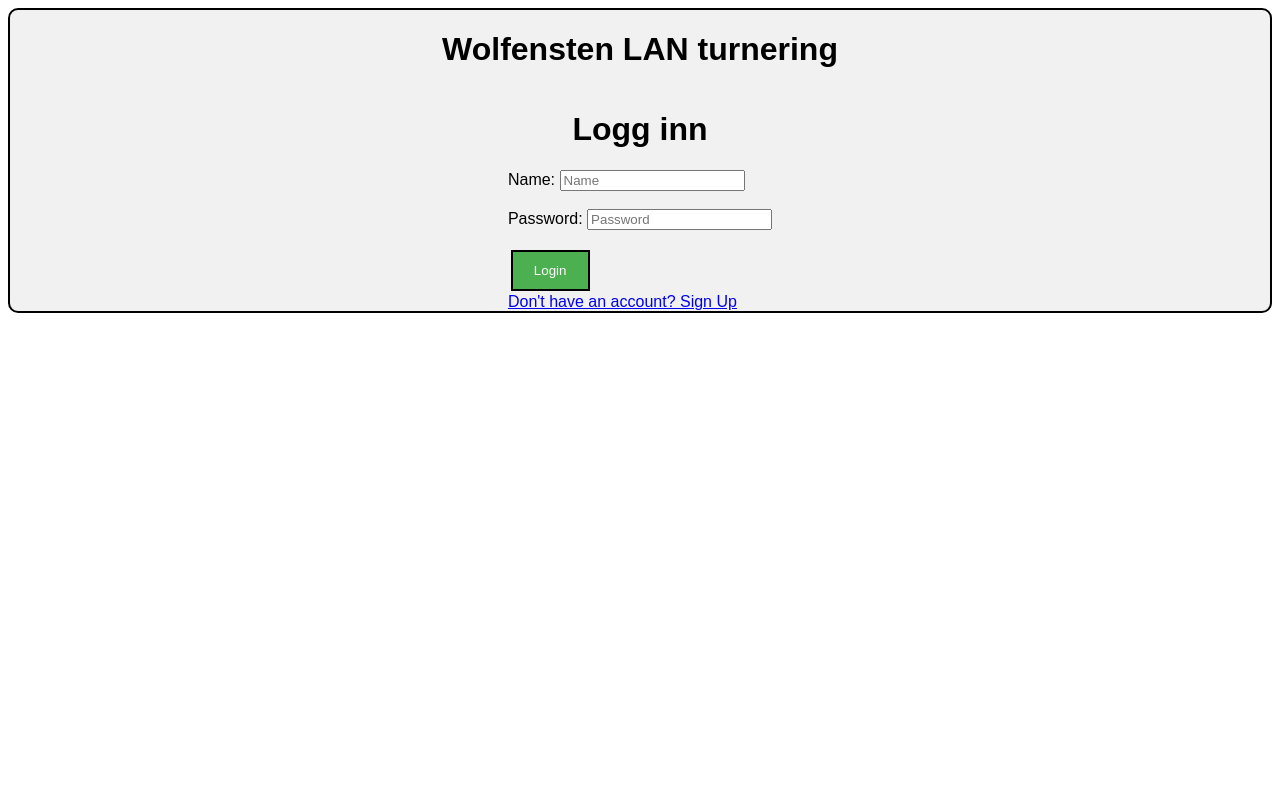
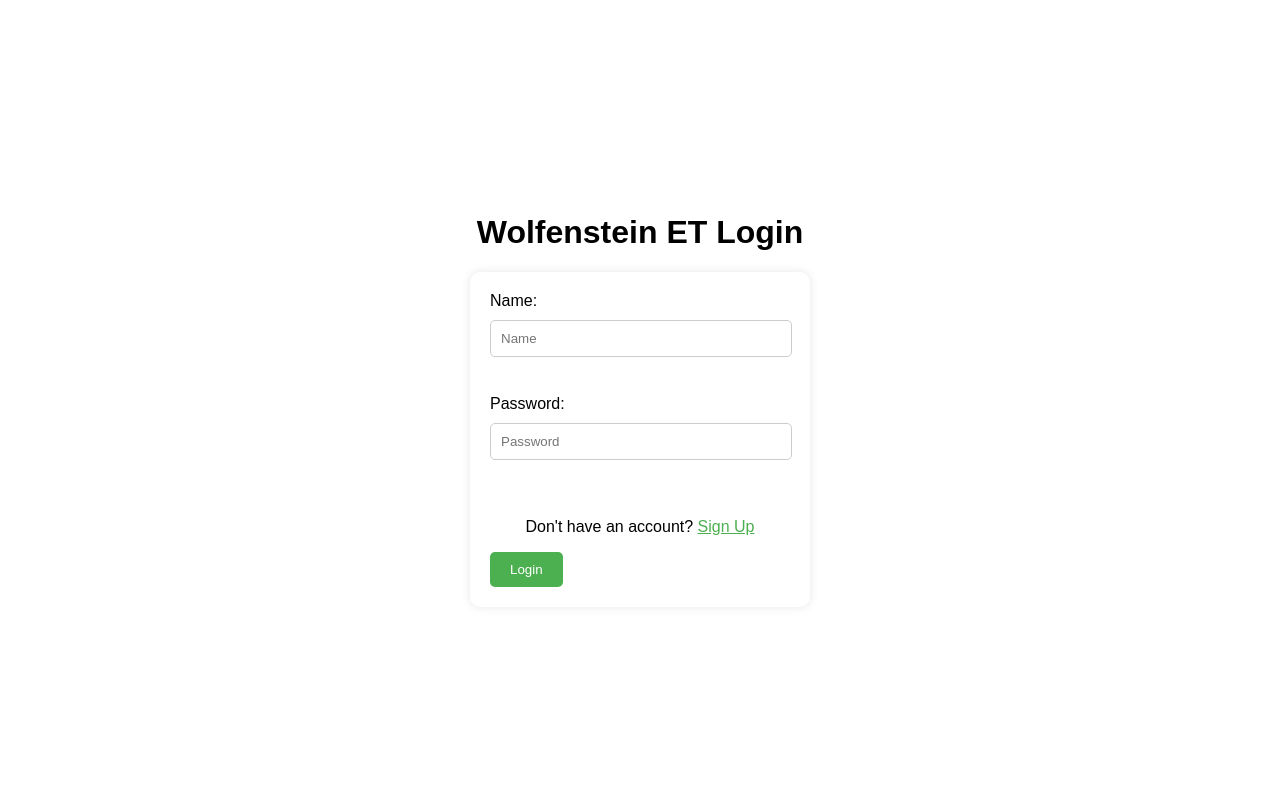
Before and after one commit to SpaceApe06/SCRUM, a PHP site: page / in a window 1280 px wide. Run offline with PHP 8.4, Linux system fonts and the light colour scheme.

Commit message:
THE CSS UPDATE + litt kode fix

```diff
--- a/src/DB_connect.php
+++ b/src/DB_connect.php
@@ -2,8 +2,8 @@
 
     $server = "localhost";
     $user = "root";
-    $pw = "ADMIN";
-    $db = "scrumDB";
+    $pw = "";
+    $db = "scrumdb";
 
     $conn = mysqli_connect($server, $user, $pw, $db);
 
--- a/src/FTP.php
+++ b/src/FTP.php
@@ -2,7 +2,7 @@
 $ftp_server = "172.25.1.103"; //FTP server addressen
 $ftp_user = "ftpuser"; // Spesifiser brukenavnet til FTP server
 $ftp_pass = "IMKuben1337!"; // Spesifiserer password til FTP server
-$file = "/srv/ftp/wolfenstein"; // Spesifiserer filen som skal lastes ned
+$file = "/srv/ftp/wolfenstein/Wolfenstein_ET.zip"; // Spesifiserer filen som skal lastes ned
 // lager connection
 $conn_id = ftp_connect($ftp_server);
 
--- a/src/index.php
+++ b/src/index.php
@@ -10,22 +10,26 @@
 </head>
 <body>
     <!-- hvis bruker eksister kan den skrive brukernavn og passord for å logge seg -->
-        <div id="Logg_in_container">
-            <h1>Wolfensten LAN turnering</h1>
-            <h1 id="logg_in_Title">Logg inn</h1>
+
+    <div id="Logg_in_container2">
+            <h1 id="login_title">Wolfenstein ET Login</h1>
         <div id="logg_in">
             <form method="post" action="log_in.php">
-                <div id=brukernavnPassord>
+                <div id="brukernavn">
                     <label for="username">Name:</label>
                     <input type="text" id="username" name="username" placeholder="Name" maxlength="20"><br><br>
                 </div>
-                <div id=brukernavnPassord>
+                <div id="Passord">
                     <label for="password">Password:</label>
                     <input type="password" id="password" name="password" placeholder="Password" maxlength="20"><br><br>
                 </div>
                 <!-- hvis brukeren eksisterer går den til påmelding siden, hvis ikke er det en link til å registrere seg -->
-                    <button id="Login_button" type="submit" >Login</button><br/>
-                    <a href="register_page.php">Don't have an account? Sign Up</a>
+                <div id="loginfunction">
+                   <p>Don't have an account? <a href="register_page.php">Sign Up</a></p>
+                </div>
+                <div id="loginbuttonfunc">
+                    <button id="Login_button" type="submit">Login</button><br/>
+                </div>
             </form>
         </div>
     </div>
--- a/src/style.css
+++ b/src/style.css
@@ -1,77 +1,202 @@
-body{
+body {
+    background-color: white;
+    margin: 0;
+    padding: 0;
     font-family: Arial, Helvetica, sans-serif;
+    display: flex; /* Set display to flex */
+    justify-content: center; /* Center horizontally */
+    align-items: center; /* Center vertically */
+    min-height: 100vh; /* Ensure full viewport height */
 }
-#Logg_in_container{
+
+#login_title{
+    justify-self: center;
+}
+
+#header {
+    background-color: black;
+    color: white;
+    text-align: center;
+    padding: 10px;
+    margin-bottom: 20px;
+    width: 100%; /* Extend header to full width */
+}
+
+#content {
     display: flex;
     justify-content: center;
     align-items: center;
     flex-direction: column;
-    background-color: #f1f1f1;
-    border: 2px solid #000;
+}
+
+form {
+    background-color: white;
     border-radius: 10px;
+    box-shadow: 0px 0px 10px rgba(0, 0, 0, 0.1);
+    padding: 20px;
+    width: 300px;
+    margin-top: 20px;
 }
-#Tournament_container{
+
+label {
+    display: block;
+    margin-bottom: 10px;
+    color: black;
+}
+
+input[type="text"],
+input[type="password"] {
+    width: calc(100% - 20px);
+    padding: 10px;
+    margin-bottom: 20px;
+    border: 1px solid #ccc;
+    border-radius: 5px;
+}
+
+button[type="submit"] {
+    background-color: #4CAF50;
+    color: white;
+    padding: 10px 20px;
+    border: none;
+    border-radius: 5px;
+    cursor: pointer;
+}
+
+p {
+    text-align: center;
+    margin-top: 20px;
+}
+
+a {
+    color: #4CAF50;
+}
+*
+
+body {
+    background-color: white;
+    margin: 0;
+    padding: 0;
+    font-family: Arial, Helvetica, sans-serif;
+    display: flex; /* Set display to flex */
+    justify-content: center; /* Center horizontally */
+    align-items: center; /* Center vertically */
+    min-height: 100vh; /* Ensure full viewport height */
+}
+
+#header2 {
+    background-color: black;
+    color: white;
+    padding: 10px;
+
+}
+
+#label{
+    color: black;
+}
+
+
+#content {
     display: flex;
     justify-content: center;
     align-items: center;
     flex-direction: column;
-    background-color: #f1f1f1;
-    border: 2px solid #000;
+}
+
+form {
+    background-color: white;
     border-radius: 10px;
+    box-shadow: 0px 0px 10px rgba(0, 0, 0, 0.1);
+    padding: 20px;
+    width: 300px;
+    margin-top: 20px;
 }
-#Participants_container{
+
+label {
+    display: block;
+    margin-bottom: 10px;
+    color: black;
+}
+
+input[type="text"],
+input[type="password"] {
+    width: calc(100% - 20px);
+    padding: 10px;
+    margin-bottom: 20px;
+    border: 1px solid #ccc;
+    border-radius: 5px;
+}
+
+button[type="submit"] {
+    background-color: #4CAF50;
+    color: white;
+    padding: 10px 20px;
+    border: none;
+    border-radius: 5px;
+    cursor: pointer;
+}
+
+p {
+    text-align: center;
+    margin-top: 20px;
+}
+
+a {
+    color: #4CAF50;
+}
+
+#tournament_container {
     display: flex;
     justify-content: center;
     align-items: center;
     flex-direction: column;
-    background-color: lightblue;
-    border: 2px solid #000;
-    padding-left: 4%;
-    padding-right: 4%;
-    padding-top: 1%;
-    padding-bottom: 1%;
 }
-#participant{
-    background-color: white;
-    border: 2px solid #000;
+
+#participants_container {
+    background-color: rgb(234, 234, 234);
+    border: 1px solid #ccc;
+    border-radius: 10px; /* Rounded corners */
+    padding: 1% 4%;
+    margin-top: 2%; /* Adjust margin as needed */
+    text-align: center; /* Center text within container */
 }
-#Login_button{
+
+#participant {
+    background-color:rgb(208, 208, 208);
+    border: 1px solid #ccc;
+    border-radius: 5px; /* Rounded corners */
+    margin-bottom: 1%; /* Adjust margin as needed */
+}
+
+#join_instruction {
+    margin-bottom: 10px; /* Adjust margin to move the text further down */
+}
+
+#join_button {
     background-color: #4CAF50;
     text-align: center;
     color: white;
-    padding: 4%;
-    margin: 1%;
-    border: 2px solid black;
+    padding: 10px 15px; /* Adjust padding */
+    margin: 8px 0;
+    border: 0px solid white;
     cursor: pointer;
-    width: 30%;
+    width: 45%;
 }
-#Log_out{
+
+#leave_button {
     background-color: red;
     text-align: center;
     color: white;
-    padding: 14px 20px;
+    padding: 10px 15px; /* Adjust padding */
     margin: 8px 0;
-    border: 2px solid black;
-    cursor: pointer;
-    width: 5%;
-}
-#Join{
-    background-color: #4CAF50;
-    text-align: center;
-    color: white;
-    padding: 14px 20px;
-    margin: 8px 0;
-    border: 2px solid black;
+    border: 0px solid white;
     cursor: pointer;
     width: 45%;
 }
-#Leave{
+
+#log_out {
     background-color: red;
     text-align: center;
     color: white;
-    padding: 14px 20px;
-    margin: 8px 0;
-    border: 2px solid black;
-    cursor: pointer;
-    width: 45%;
+    padding: 10px 15px; /* Adjust padding */
+    margin: 8px; /* Keep margin as desired */
 }
```
Also changed, not shown: src/register_page.php (+14 -19 lines), src/tournament.php (+24 -20 lines). Lines whose indentation alone changed are shown as unchanged.
